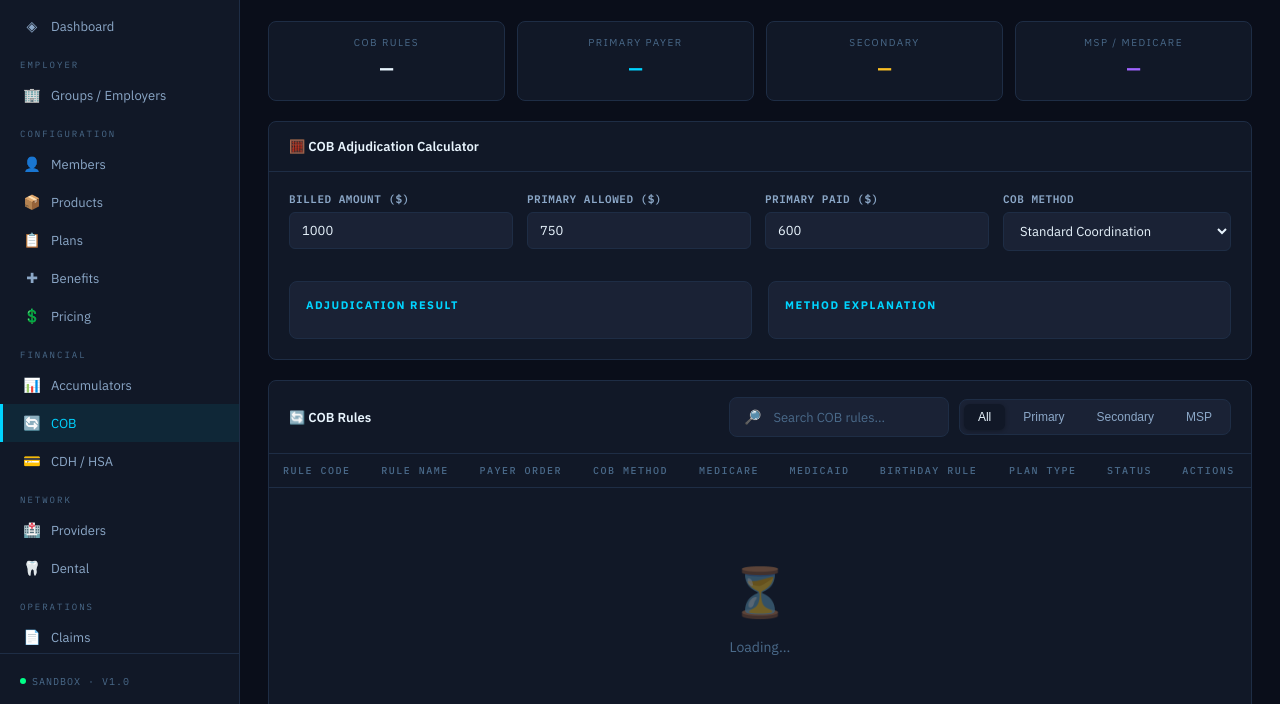
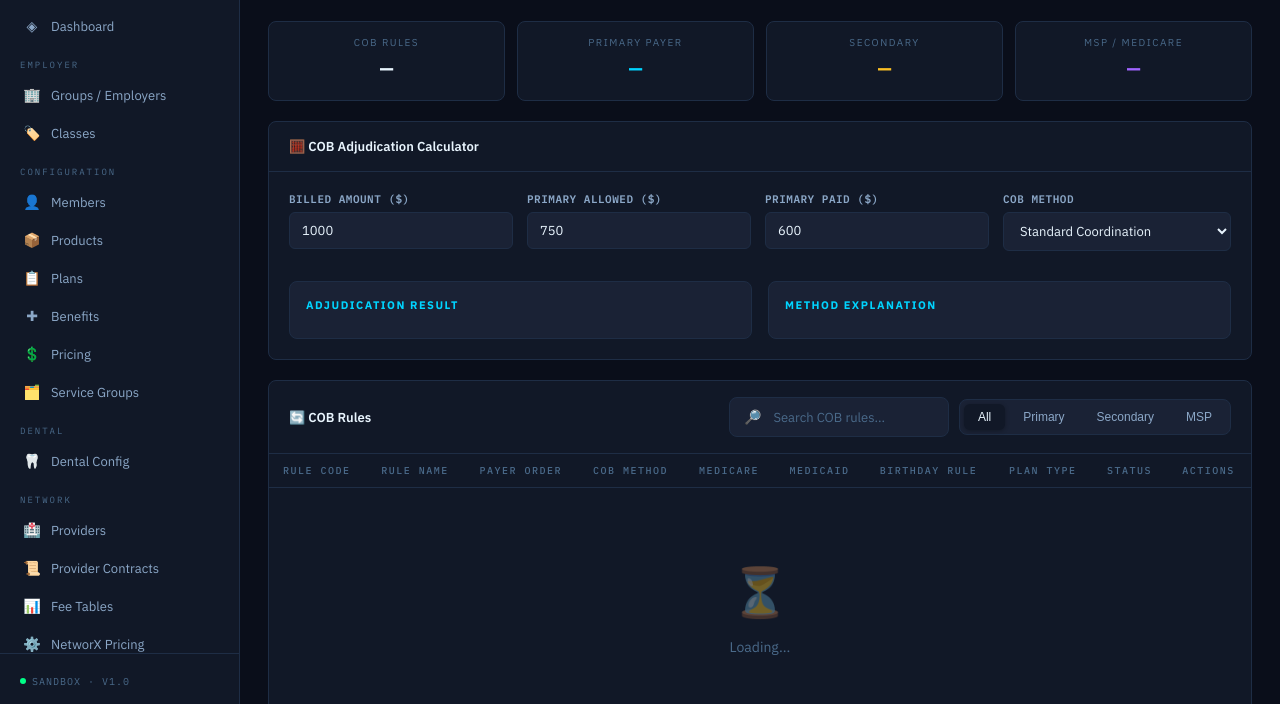
Before and after one commit to Drewyink/Demolab, a website: page public/cob.html in a window 1280 px wide. Shown: the part 96-800 px from the top of the page. Drawn offline with Linux system fonts and the light colour scheme.

Commit message:
Update cob.html

```diff
--- a/public/cob.html
+++ b/public/cob.html
@@ -30,27 +30,30 @@
 <div class="app-layout">
   <aside class="sidebar">
     <div class="sidebar-logo"><div class="logo-icon">FX</div><div><div class="logo-text">FACETS</div><div class="logo-sub">Config Suite</div></div></div>
-    <nav class="sidebar-nav">
-      <div class="nav-section-label">Overview</div>
-      <a class="nav-item" href="index.html"><span class="nav-icon">◈</span> Dashboard</a>
+        <nav class="sidebar-nav">
+      <div class="nav-section-label">Overview</div><a class="nav-item" href="index.html"><span class="nav-icon">◈</span> Dashboard</a>
       <div class="nav-section-label">Employer</div>
       <a class="nav-item" href="groups.html"><span class="nav-icon">🏢</span> Groups / Employers</a>
+      <a class="nav-item" href="classes.html"><span class="nav-icon">🏷️</span> Classes</a>
       <div class="nav-section-label">Configuration</div>
       <a class="nav-item" href="members.html"><span class="nav-icon">👤</span> Members</a>
       <a class="nav-item" href="products.html"><span class="nav-icon">📦</span> Products</a>
       <a class="nav-item" href="plans.html"><span class="nav-icon">📋</span> Plans</a>
       <a class="nav-item" href="benefits.html"><span class="nav-icon">✚</span> Benefits</a>
       <a class="nav-item" href="pricing.html"><span class="nav-icon">💲</span> Pricing</a>
-      <div class="nav-section-label">Financial</div>
-      <a class="nav-item" href="accumulators.html"><span class="nav-icon">📊</span> Accumulators</a>
-      <a class="nav-item active" href="cob.html"><span class="nav-icon">🔄</span> COB</a>
-      <a class="nav-item" href="cdh.html"><span class="nav-icon">💳</span> CDH / HSA</a>
+      <a class="nav-item" href="service-groups.html"><span class="nav-icon">🗂️</span> Service Groups</a>
+      <div class="nav-section-label">Dental</div><a class="nav-item" href="dental.html"><span class="nav-icon">🦷</span> Dental Config</a>
       <div class="nav-section-label">Network</div>
       <a class="nav-item" href="providers.html"><span class="nav-icon">🏥</span> Providers</a>
-      <a class="nav-item" href="dental.html"><span class="nav-icon">🦷</span> Dental</a>
+      <a class="nav-item" href="provider-contracts.html"><span class="nav-icon">📜</span> Provider Contracts</a>
+      <a class="nav-item" href="fee-tables.html"><span class="nav-icon">📊</span> Fee Tables</a>
+      <a class="nav-item" href="networx.html"><span class="nav-icon">⚙️</span> NetworX Pricing</a>
+      <div class="nav-section-label">Government Programs</div><a class="nav-item" href="programs.html"><span class="nav-icon">🏛️</span> Medicaid / Medicare</a>
       <div class="nav-section-label">Operations</div>
       <a class="nav-item" href="claims.html"><span class="nav-icon">📄</span> Claims</a>
+      <a class="nav-item" href="claim-pends.html"><span class="nav-icon">⏸️</span> Claim Pends</a>
       <a class="nav-item" href="authorizations.html"><span class="nav-icon">🔐</span> Authorizations</a>
+      <a class="nav-item" href="sql-validator.html"><span class="nav-icon">🔬</span> SQL Validator</a>
       <a class="nav-item" href="audit.html"><span class="nav-icon">🔍</span> Audit Log</a>
     </nav>
     <div class="sidebar-footer"><div class="env-badge">Sandbox · v1.0</div></div>
```
